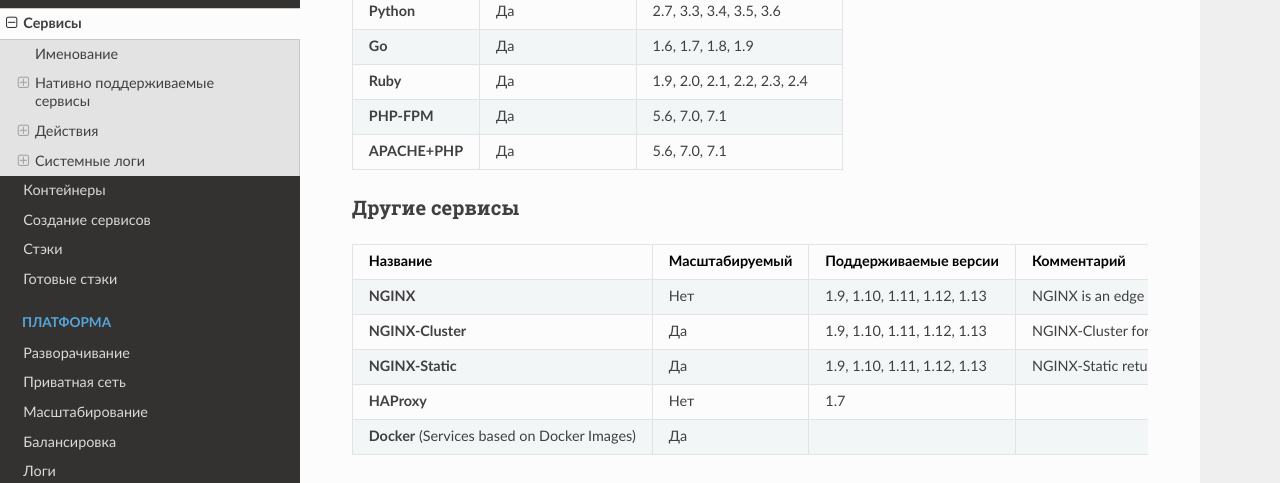
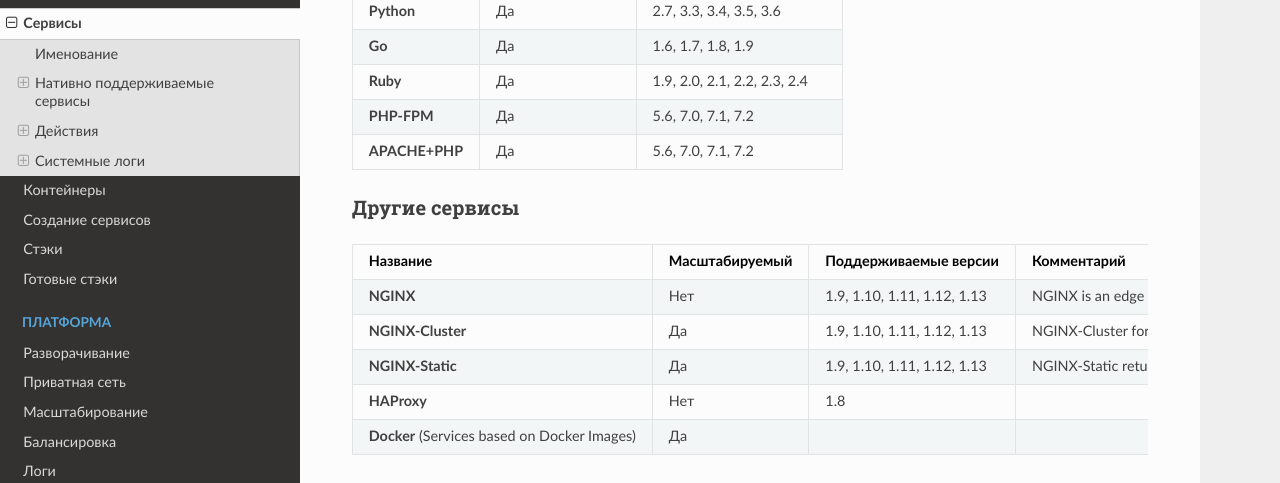
Before and after one commit to d2cio/docs-ru, an MkDocs documentation site: the page built from docs/getting-started/services.md, in a window 1280 px wide and 900 px high, scrolled down 1201 px. Shown: the part 151-634 px from the top of the window. Built offline with MkDocs 1.6.1, drawn with Linux system fonts in a browser that asks for light colours; nearby versions of some CDN libraries; old or Windows-style settings are respelled for this version of MkDocs.

Commit message:
added new versions of php and HAProxy

```diff
--- a/docs/getting-started/services.md
+++ b/docs/getting-started/services.md
@@ -36,8 +36,8 @@ D2C запускает ваши сервисы/приложения внутри
 | **Python**        | Да           | 2.7, 3.3, 3.4, 3.5, 3.6 |
 | **Go**            | Да           | 1.6, 1.7, 1.8, 1.9  |
 | **Ruby**          | Да           | 1.9, 2.0, 2.1, 2.2, 2.3, 2.4 |
-| **PHP-FPM**       | Да           | 5.6, 7.0, 7.1 |
-| **APACHE+PHP**    | Да           | 5.6, 7.0, 7.1 |
+| **PHP-FPM**       | Да           | 5.6, 7.0, 7.1, 7.2 |
+| **APACHE+PHP**    | Да           | 5.6, 7.0, 7.1, 7.2 |
 
 ### Другие сервисы
 
@@ -46,7 +46,7 @@ D2C запускает ваши сервисы/приложения внутри
 | **NGINX**                                    | Нет          | 1.9, 1.10, 1.11, 1.12, 1.13 | NGINX is an edge service for serving on top of stack. It can generate free [TSL certificates](/platform/domains-and-certificates/) (by Let's Encrypt).
 | **NGINX-Cluster**                            | Да           | 1.9, 1.10, 1.11, 1.12, 1.13 |  NGINX-Cluster for cases when your application does not return static files or you need to serve more than one PHP-FPM container.
 | **NGINX-Static**                             | Да           | 1.9, 1.10, 1.11, 1.12, 1.13 | NGINX-Static returns static files (HTML, JS, CSS, images, etc.).  It cannot serve other services.
-| **HAProxy**                                  | Нет          | 1.7 |
+| **HAProxy**                                  | Нет          | 1.8 |
 | **Docker** (Services based on Docker Images) | Да           |     |
 
 ## Действия
```
